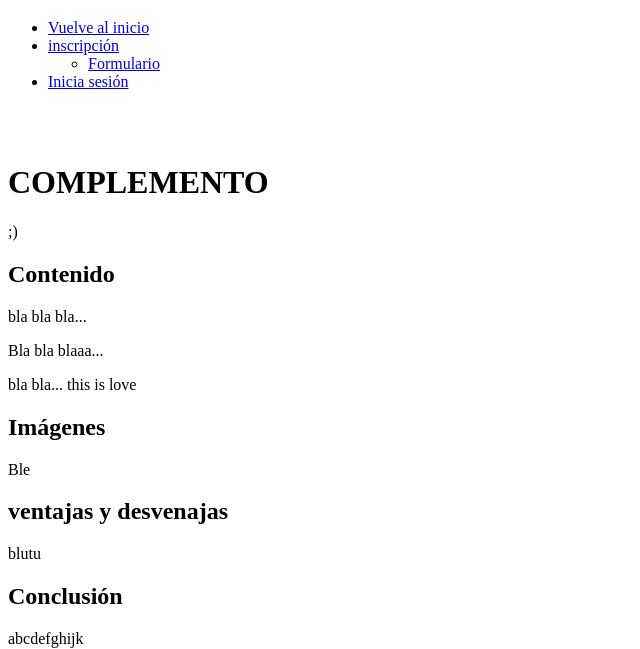
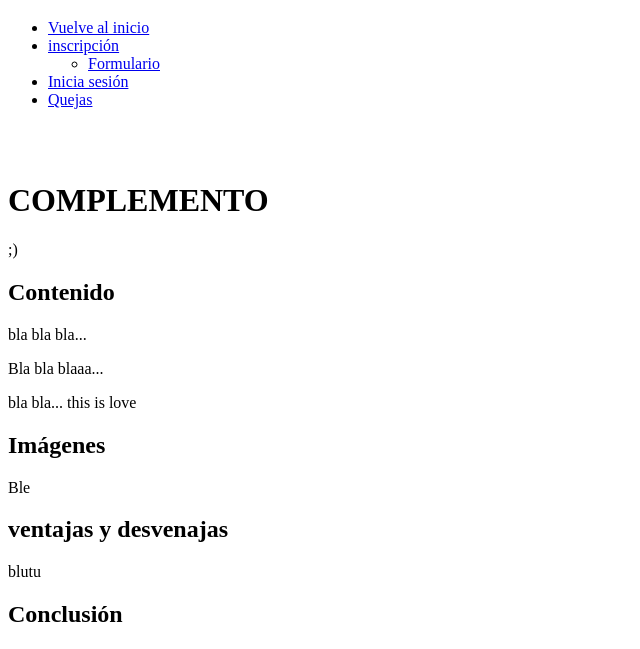
Before and after one commit to Nosebone96/Refrigerios-Lola, a Flask app: page /complemento in a window 1280 px wide. Shown: the part 309-958 px from the top of the page, without its empty margins (0-640 px from the left). Run offline with Flask 3, Linux system fonts and the light colour scheme.

Commit message:
Update complemento.html

```diff
--- a/app/templates/complemento.html
+++ b/app/templates/complemento.html
@@ -3,6 +3,7 @@
 <head>
     <meta charset="UTF-8">
     <meta name="viewport" content="width=device-width, initial-scale=1.0">
+    <link rel="stylesheet" href="">
     <title>COMPLEMENTO</title>
 </head>
 <body>
@@ -21,7 +22,8 @@
                             <li><a href="https://forms.gle/qYtmYsHZeRb7onz68">Formulario</a></li>
                         </ul>
                     </li>
-                        <li><a href="Inicia_sesión.html">Inicia sesión</a></li>
+                    <li><a href="Inicia_sesión.html">Inicia sesión</a></li>
+                    <li><a href= "quejas.html">Quejas</a></li>
                 </ul>
             </div>
         </nav>
```
